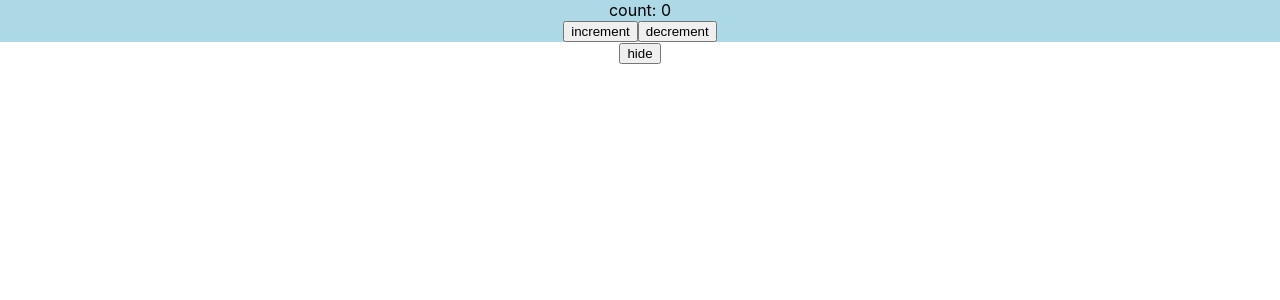
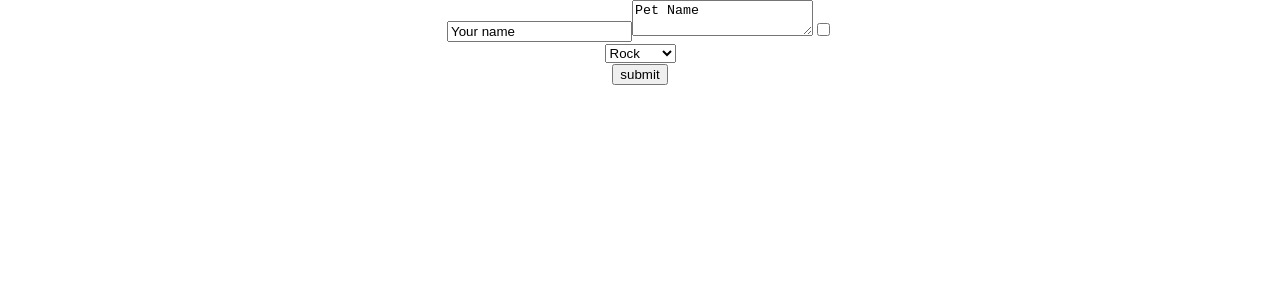
Before and after one commit to inspiringsource/MoreReactJS, a React (Create React App) app: page / in a window 1280 px wide. Shown: the top 300 px of the page. Built offline with nearby package versions, Linux system fonts and the light colour scheme.

Commit message:
Form Components

```diff
--- a/src/App.js
+++ b/src/App.js
@@ -2,32 +2,16 @@ import './App.css'
 import React, { Component } from 'react'
 import ImageSlider from './components/ImageSlider'
 import Counter from './components/Counter'
+import MyForm from './components/MyForm'
 
 class App extends Component {
   state = {
     visible: true,
   }
   render() {
-    const buttonText = this.state.visible ? 'hide' : 'show'
-    const slider = this.state.visible ? (
-      <ImageSlider />
-    ) : (
-      <div>
-        <Counter initialCount={0} />
-      </div>
-    )
-    return (
+      return (
       <div className="App">
-        <div className={this.state.visible ? 'visible' : 'hidden'}>
-          <Counter />
-        </div>
-        <button
-          onClick={() => {
-            this.setState({ visible: !this.state.visible })
-          }}
-        >
-          {buttonText}
-        </button>
+        <MyForm />
       </div>
     )
   }
--- /dev/null
+++ b/src/components/MyForm.js
@@ -0,0 +1,50 @@
+import React, { Component } from 'react'
+
+export default class MyForm extends Component {
+  state = {
+    name: 'Your name',
+    petname: 'Pet Name',
+    remember: false,
+    yourmove: 'Roshambo',
+  }
+
+  handleChange = (event) => {
+    this.setState({ name: event.target.value })
+  }
+
+  handleChangePet = (event) => {
+    this.setState({ name: event.target.value })
+  }
+  handleChangeBox = (event) => {
+    this.setState({ remember: event.target.checked })
+  }
+  handleSelect = (event) => {
+    this.setState({ yourmove: event.target.value })
+  }
+
+  handleSubmit = (event) => {
+    console.log(this.state)
+  }
+
+  render() {
+    return (
+      <div>
+        <input value={this.state.name} onChange={this.handleChange} />
+        <textarea value={this.state.petname} onChange={this.handleChangePet} />
+        <input
+          type="checkbox"
+          checked={this.state.remember}
+          onChange={this.handleChangeBox}
+        />
+        <div>
+          <select value={this.state.yourmove} onChange={this.handleSelect}>
+            <option>Rock </option>
+            <option>paper </option>
+            <option>scissors </option>
+          </select>
+        </div>
+        <button onClick={this.handleSubmit}> submit</button>
+      </div>
+    )
+  }
+}
```
Also changed, not shown: src/App02.js (added, +36 -0 lines).
